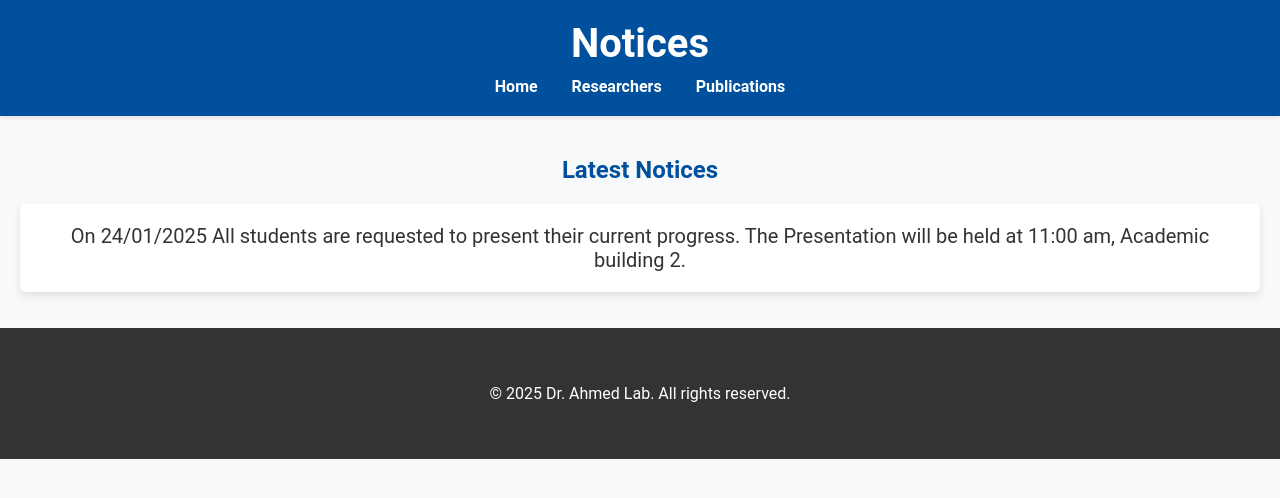
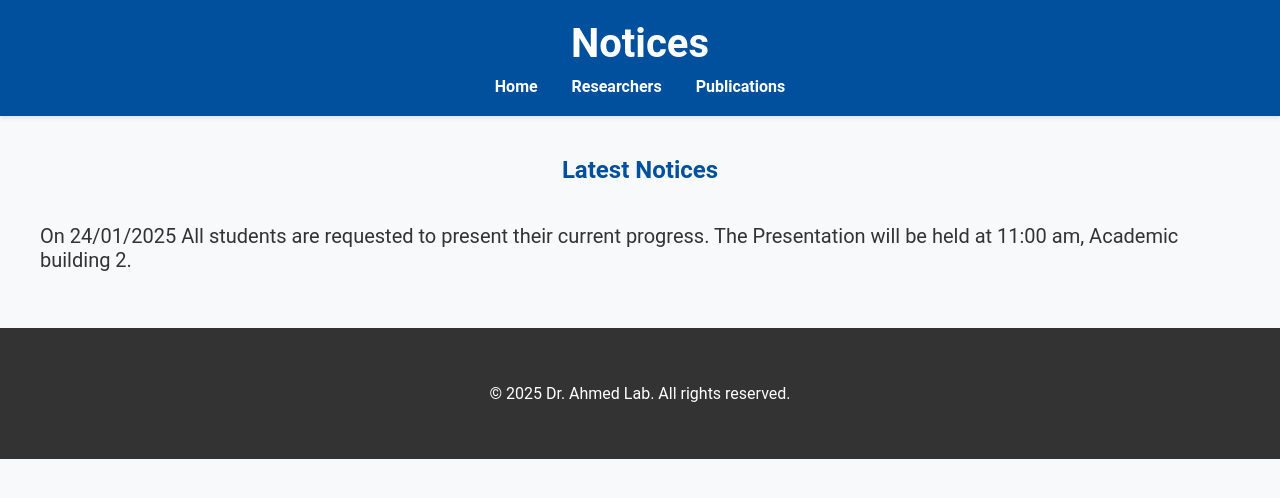
Before and after one commit to foodresearchers/DALab, a plain HTML site: page notices.html in a window 1280 px wide. Drawn offline with Linux system fonts and the light colour scheme.

Commit message:
Update styles.css

```diff
--- a/styles.css
+++ b/styles.css
@@ -84,13 +84,14 @@ h2, h3 {
     color: #00509e;
 }
 
-.message {
-    background-color: #fff;
-    margin: 20px auto;
-    padding: 20px;
-    border-radius: 10px;
-    box-shadow: 0 4px 8px rgba(0, 0, 0, 0.1);
-    max-width: 800px;
+/* Reset styles for sections to avoid card-like appearance */
+.message, #publications, #notice-list li {
+    background-color: transparent;
+    margin: 0;
+    padding: 0;
+    border-radius: 0;
+    box-shadow: none;
+    max-width: none;
     text-align: left;
 }
 
@@ -99,16 +100,6 @@ h2, h3 {
     border-radius: 50%;
     display: block;
     margin: 10px auto;
-}
-
-#publications {
-    background-color: #fff;
-    margin: 20px auto;
-    padding: 20px;
-    border-radius: 10px;
-    box-shadow: 0 4px 8px rgba(0, 0, 0, 0.1);
-    max-width: 800px;
-    text-align: left;
 }
 
 #notices {
@@ -122,12 +113,8 @@ h2, h3 {
 }
 
 #notice-list li {
-    background-color: #fff;
-    margin: 10px 0;
+    font-size: 1.25em;
     padding: 20px;
-    font-size: 1.25em;
-    border-radius: 5px;
-    box-shadow: 0 4px 8px rgba(0, 0, 0, 0.1);
 }
 
 /* Footer Section */
```
